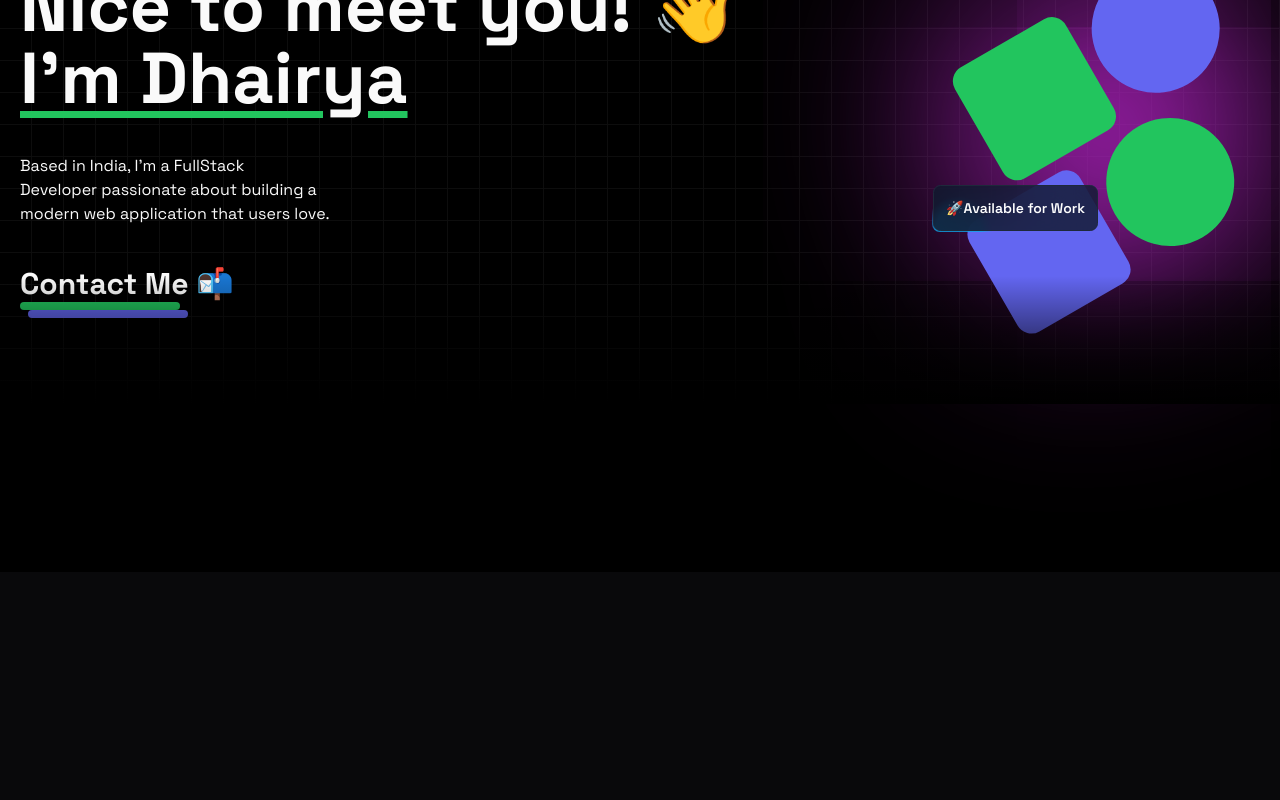
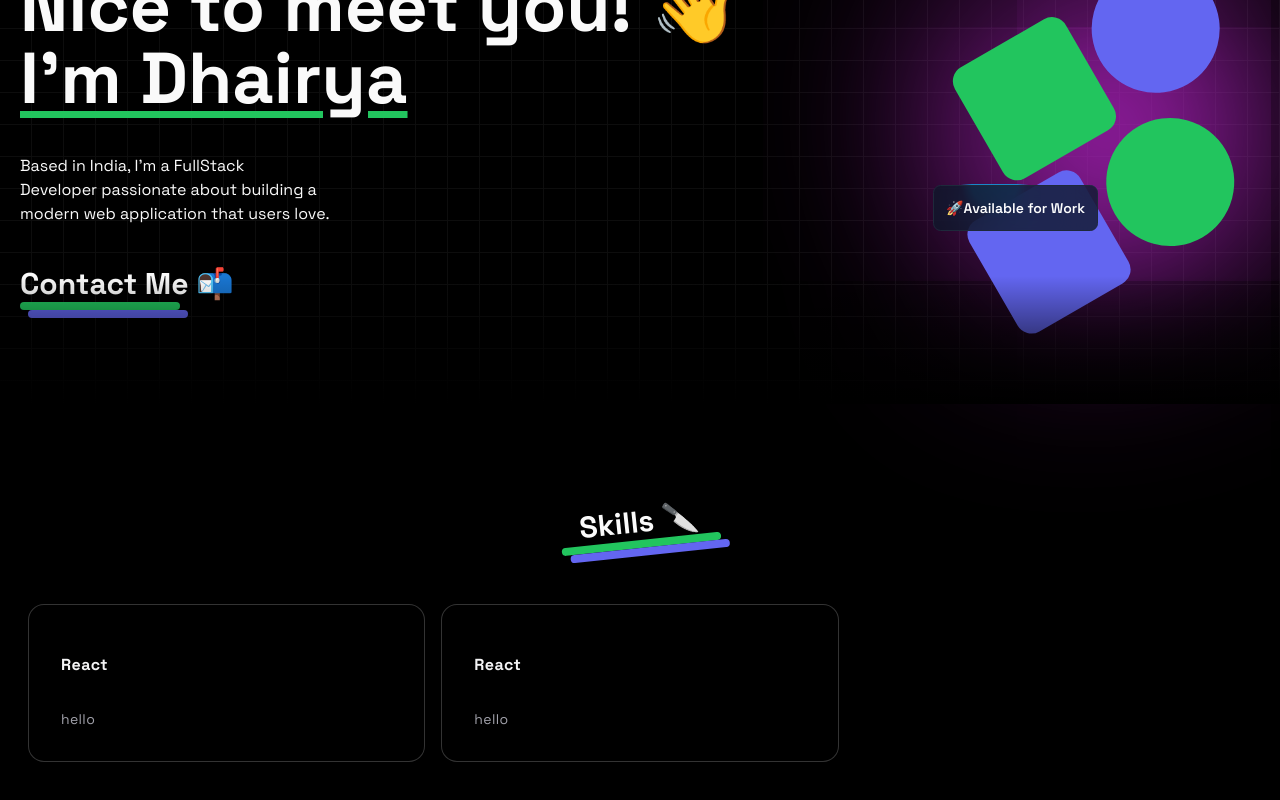
Before and after one commit to Dhairya3124/portfolio-website, a Next.js app: page / in a window 1280 px wide. Shown: the part 228-1028 px from the top of the page. Before the commit the page ends 800 px from the top, so only its background shows below. Built offline with nearby package versions, Linux system fonts and the light colour scheme.

Commit message:
feat: added Skills Section at HERO component to the project

```diff
--- a/app/(home)/components/HeroSection.tsx
+++ b/app/(home)/components/HeroSection.tsx
@@ -1,6 +1,7 @@
 import Link from 'next/link';
 import React from 'react';
-import { MovingBorderBtn } from './ui/moving-border';
+import { MovingBorderBtn } from '../../../components/ui/moving-border';
+import Title from './Title';
 
 export default function HeroSection() {
   return (
@@ -25,16 +26,10 @@
           href={'mailto:dhairya3124@gmail.com'}
           className="inline-block group"
         >
-          <div>
-            <h1 className="text-3xl font-bold group-hover:text-green-400 transition-all">
-              Contact Me 📬
-            </h1>
-            <div className="w-40 h-2 bg-green-500 rounded-full"></div>
-            <div className="w-40 h-2 bg-indigo-500 rounded-full translate-x-2"></div>
-          </div>
+          <Title text="Contact Me 📬" />
         </Link>
       </div>
-      <div className='relative'>
+      <div className="relative">
         <div className="w-72 h-72 space-y-3 -rotate-[30deg] relative">
           <div className="flex gap-3 translate-x-8">
             <div className="w-32 h-32 rounded-2xl bg-green-500"></div>
@@ -46,12 +41,11 @@
           </div>
           <div className="glow absolute top-[40%] right-1/2 -z-10"></div>
         </div>
-      <div className='absolute bottom-5 sm:bottom-14 left-0 sm:-left-10'>
-      <MovingBorderBtn borderRadius='0.5rem' className='p-3 font-semibold'>
+        <div className="absolute bottom-5 sm:bottom-14 left-0 sm:-left-10">
+          <MovingBorderBtn borderRadius="0.5rem" className="p-3 font-semibold">
             <p>🚀Available for Work</p>
           </MovingBorderBtn>
         </div>
-
       </div>
     </div>
   );
--- /dev/null
+++ b/app/(home)/components/Skills.tsx
@@ -0,0 +1,27 @@
+"use client";
+import React from 'react';
+import Title from './Title';
+import { SiNextdotjs, SiReact } from 'react-icons/si';
+import { HoverEffect } from '@/components/ui/card-hover-effect';
+
+export default function Skills() {
+  const skills = [
+    {
+      text: 'React',
+      Icon: SiReact
+    },
+    {
+      text: 'Next.js',
+      Icon: SiNextdotjs
+    }
+  ];
+  return (
+    <div>
+      <Title
+        text="Skills 🔪"
+        className="flex flex-col items-center justify-center -rotate-6"
+      />
+      <HoverEffect items = {skills}/>
+    </div>
+  );
+}
--- /dev/null
+++ b/app/(home)/components/Title.tsx
@@ -0,0 +1,14 @@
+import React from 'react';
+
+export default function Title({text,className}:{text:string,className?:string}) {
+  return (
+    <div className={className}>
+      <h1 className="text-3xl font-bold group-hover:text-green-400 transition-all">
+
+        {text}
+      </h1>
+      <div className="w-40 h-2 bg-green-500 rounded-full"></div>
+      <div className="w-40 h-2 bg-indigo-500 rounded-full translate-x-2"></div>
+    </div>
+  );
+}
--- a/app/(home)/page.tsx
+++ b/app/(home)/page.tsx
@@ -1,10 +1,11 @@
 import React from 'react';
 import Navbar from './components/Navbar';
 import HeroSection from './components/HeroSection';
+import Skills from './components/Skills';
 
 export default function page() {
   return (
-    <div className="min-h-screen bg-black overflow-hidden">
+    <div className="min-h-[400vh] bg-black overflow-hidden">
       <div className="dark:bg-black bg-white  dark:bg-grid-white/[0.05] bg-grid-black/[0.2] relative">
         <div className="max-w-7xl mx-auto p-5">
           <Navbar />
@@ -12,6 +13,9 @@
         </div>
         <div className='h-10 xl:h-32 bg-gradient-to-t from-black absolute -bottom-5 left-0 xl:bottom-0 w-full'></div>
       </div>
+      <div className="max-w-7xl mx-auto p-5 mt-20">
+        <Skills/>
+      </div>
     </div>
   );
 }
--- /dev/null
+++ b/components/ui/card-hover-effect.tsx
@@ -0,0 +1,110 @@
+import { cn } from '@/lib/utils';
+import { AnimatePresence, motion } from 'framer-motion';
+import Link from 'next/link';
+import { useState } from 'react';
+import { IconType } from 'react-icons';
+
+export const HoverEffect = ({
+  items,
+  className
+}: {
+  items: {
+    text: string;
+    Icon: IconType;
+  }[];
+  className?: string;
+}) => {
+  let [hoveredIndex, setHoveredIndex] = useState<number | null>(null);
+
+  return (
+    <div
+      className={cn(
+        'grid grid-cols-1 md:grid-cols-2  lg:grid-cols-3  py-10',
+        className
+      )}
+    >
+      {items.map((item, idx) => (
+        <div
+          key={idx}
+          className="relative group  block p-2 h-full w-full"
+          onMouseEnter={() => setHoveredIndex(idx)}
+          onMouseLeave={() => setHoveredIndex(null)}
+        >
+          <AnimatePresence>
+            {hoveredIndex === idx && (
+              <motion.span
+                className="absolute inset-0 h-full w-full bg-neutral-200 dark:bg-slate-800/[0.8] block  rounded-3xl"
+                layoutId="hoverBackground"
+                initial={{ opacity: 0 }}
+                animate={{
+                  opacity: 1,
+                  transition: { duration: 0.15 }
+                }}
+                exit={{
+                  opacity: 0,
+                  transition: { duration: 0.15, delay: 0.2 }
+                }}
+              />
+            )}
+          </AnimatePresence>
+          <Card>
+            <CardTitle>React</CardTitle>
+            <CardDescription>hello</CardDescription>
+          </Card>
+        </div>
+      ))}
+    </div>
+  );
+};
+
+export const Card = ({
+  className,
+  children
+}: {
+  className?: string;
+  children: React.ReactNode;
+}) => {
+  return (
+    <div
+      className={cn(
+        'rounded-2xl h-full w-full p-4 overflow-hidden bg-black border border-transparent dark:border-white/[0.2] group-hover:border-slate-700 relative z-20',
+        className
+      )}
+    >
+      <div className="relative z-50">
+        <div className="p-4">{children}</div>
+      </div>
+    </div>
+  );
+};
+export const CardTitle = ({
+  className,
+  children
+}: {
+  className?: string;
+  children: React.ReactNode;
+}) => {
+  return (
+    <h4 className={cn('text-zinc-100 font-bold tracking-wide mt-4', className)}>
+      {children}
+    </h4>
+  );
+};
+export const CardDescription = ({
+  className,
+  children
+}: {
+  className?: string;
+  children: React.ReactNode;
+}) => {
+  return (
+    <p
+      className={cn(
+        'mt-8 text-zinc-400 tracking-wide leading-relaxed text-sm',
+        className
+      )}
+    >
+      {children}
+    </p>
+  );
+};
```
Also changed, not shown: components/ui/moving-border.tsx (renamed from app/(home)/components/ui/moving-border.tsx). Lines whose indentation alone changed are shown as unchanged.
